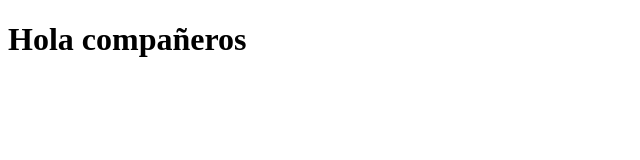
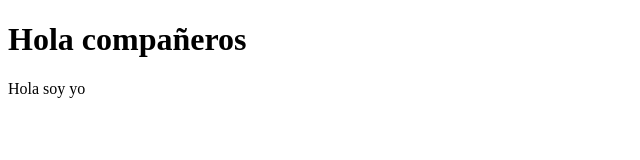
Before and after one commit to jbalmore93/seminario2, a plain HTML site: page index.html in a window 1280 px wide. Shown: the full height of the page, 0-640 px from the left. Drawn offline with Linux system fonts and the light colour scheme.

Commit message:
primer commit

```diff
--- a/index.html
+++ b/index.html
@@ -9,5 +9,8 @@
     <h1>
         Hola compañeros
     </h1>
+    <p>
+        Hola soy yo
+    </p>
 </body>
 </html>
```
